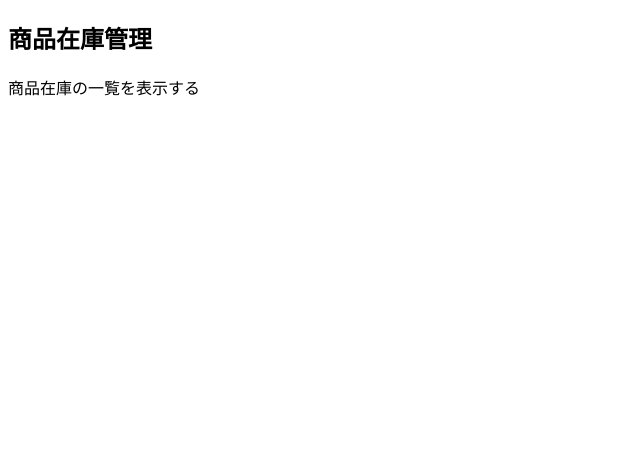
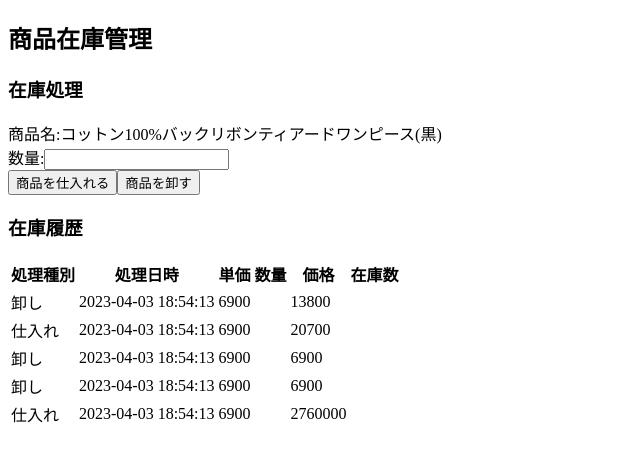
Before and after one commit to akashikaikyouohasi/full-stack-web-development, a Next.js app in the folder app/frontend/: page /inventory/products/1 in a window 1280 px wide. Shown: the top 460 px of the page, without its empty margins (0-640 px from the left). Built offline with nearby package versions, Linux system fonts and the light colour scheme.

Commit message:
feat: 商品在庫画面のモックアップ追加

```diff
--- a/app/frontend/app/inventory/products/[id]/page.tsx
+++ b/app/frontend/app/inventory/products/[id]/page.tsx
@@ -1,8 +1,85 @@
+'use client'
+
+import { useState, useEffect } from 'react'
+import productsData from "../sample/dummy_products.json"
+import inventoriesData from "../sample/dummy_inventories.json"
+
+type ProductData = {
+    id: number;
+    name: string;
+    price: number;
+    description: string;
+}
+type InventoryData = {
+    id: string;
+    type: string;
+    date: string;
+    unit: number;
+    quantity: number;
+    price: string;
+    inventory: number;
+}
+
 export default function Page() {
+    // 商品IDに当たる検索条件
+    const params = { id: 1 };
+
+    // 読み込みデータ保持
+    const [product, setProduct] = useState<ProductData>({ id: 0, name: "", price: 0, description: "" });
+    const [data, setData] = useState<Array<InventoryData>>([]);
+
+    useEffect(() => {
+        const selectedProduct: ProductData = productsData.find( v => v.id == params.id) ?? {
+            id: 0,
+            name: "",
+            price: 0,
+            description: "",
+            };
+        setProduct(selectedProduct);
+        setData(inventoriesData);
+    }, [])
+
     return (
-        <div>
+        <>
             <h2>商品在庫管理</h2>
-            <p>商品在庫の一覧を表示する</p>
-        </div>
+            <h3>在庫処理</h3>
+            <form>
+                <div>
+                    <label>商品名:</label>
+                    <span>{product.name}</span>
+                </div>
+                <div>
+                    <label>数量:</label>
+                    <input type="text" />
+                </div>
+                <button>商品を仕入れる</button>
+                <button>商品を卸す</button>
+            </form>
+            <h3>在庫履歴</h3>
+            <table>
+                <thead>
+                    <tr>
+                        <th>処理種別</th>
+                        <th>処理日時</th>
+                        <th>単価</th>
+                        <th>数量</th>
+                        <th>価格</th>
+                        <th>在庫数</th>
+                    </tr>
+                </thead>
+                <tbody>
+                    {data.map((data: InventoryData) => (
+                        <tr key={data.id}>
+                            <td>{data.type}</td>
+                            <td>{data.date}</td>
+                            <td>{data.unit}</td>
+                            <td>{data.quantity}</td>
+                            <td>{data.price}</td>
+                            <td>{data.inventory}</td>
+                        </tr>
+                    ))}
+                </tbody>
+            </table>
+        </>
     )
 }
--- /dev/null
+++ b/app/frontend/app/inventory/products/sample/dummy_inventories.json
@@ -0,0 +1,47 @@
+[
+    {
+        "id": 1,
+        "type": "卸し",
+        "date": "2023-04-03 18:54:13",
+        "unit": 6900,
+        "quanitity": 2,
+        "price": 13800,
+        "invenrory": 390
+    },
+    {
+        "id": 2,
+        "type": "仕入れ",
+        "date": "2023-04-03 18:54:13",
+        "unit": 6900,
+        "quanitity": 2,
+        "price": 20700,
+        "invenrory": 392
+    },
+    {
+        "id": 3,
+        "type": "卸し",
+        "date": "2023-04-03 18:54:13",
+        "unit": 6900,
+        "quanitity": 1,
+        "price": 6900,
+        "invenrory": 389
+    },
+    {
+        "id": 4,
+        "type": "卸し",
+        "date": "2023-04-03 18:54:13",
+        "unit": 6900,
+        "quanitity": 10,
+        "price": 6900,
+        "invenrory": 389
+    },
+    {
+        "id": 5,
+        "type": "仕入れ",
+        "date": "2023-04-03 18:54:13",
+        "unit": 6900,
+        "quanitity": 400,
+        "price": 2760000,
+        "invenrory": 400
+    }
+]
```
